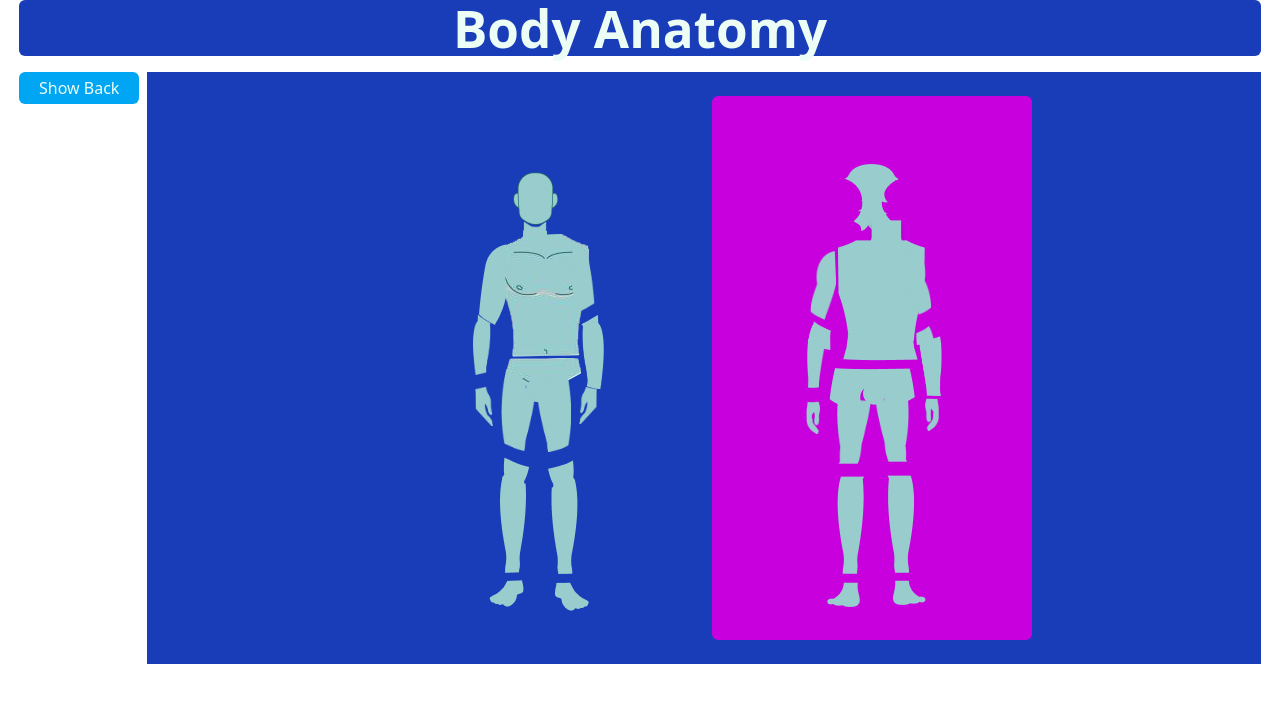
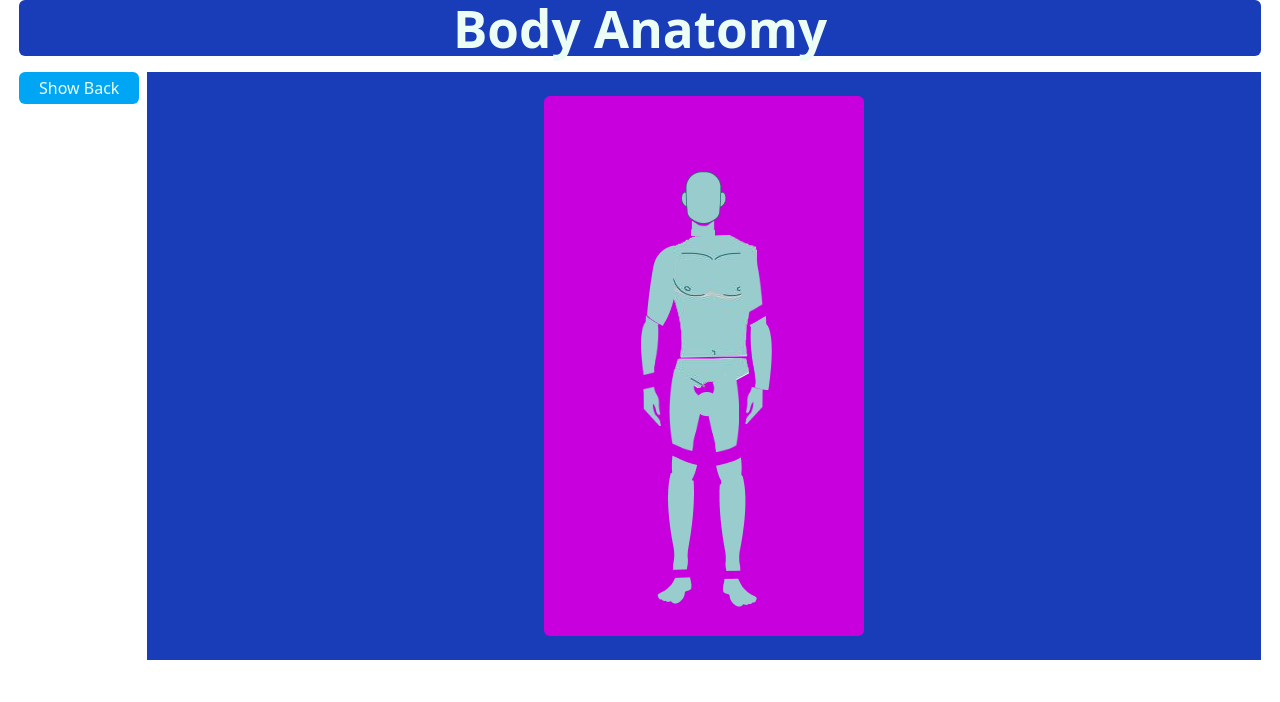
Before and after one commit to naderi-asem/body-anatomy, a React (Vite) app: page / in a window 1280 px wide. Shown: the top 702 px of the page. Built offline with nearby package versions, Linux system fonts and the light colour scheme.

Commit message:
add BodySide component to display selected side

```diff
--- a/src/App.jsx
+++ b/src/App.jsx
@@ -9,7 +9,7 @@ import Swal from 'sweetalert2';
 
 function App() {
 
-  const [side, setSide] = useState("front");
+  const [selectedSide, setSelectedSide] = useState("front");
   // const [selectedPart, setSelectedPart] = useState(null);
 
   const bodyParts = {
@@ -40,17 +40,17 @@ function App() {
     frontParts: [
       { id: 23, name: "Head", src: "./src/assets/manFront/head.png", partClass: "col-span-1 col-start-2 row-start-2 justify-items-center" },
       { id: 24, name: "Neck", src: "./src/assets/manFront/neck.png", partClass: "w-6 row-start-3 col-start-2 absolute left-[2.55rem] -top-[0.67rem]" },
-      { id: 25, name: "Chest", src: "./src/assets/manFront/chest.png", partClass: "row-start-3 col-start-2 absolute left-4.5 top-0.5" },
-      { id: 26, name: "FrontLowerBody", src: "./src/assets/manFront/frontLowerBody.png", partClass: "row-start-5 col-start-2  absolute -top-2.5 left-6" },
-      { id: 27, name: "Circle", src: "./src/assets/manFront/circle.png", partClass: "row-start-5 col-start-2 absolute left-[2.66rem] top-[0.55rem]" },
-      { id: 28, name: "RightArm", src: "./src/assets/manFront/rightArm.png", partClass: "row-start-3 col-start-2 absolute top-3 -left-1" },
-      { id: 29, name: "LeftArm", src: "./src/assets/manFront/leftArm.png", partClass: "w-6 row-start-3 col-start-2 absolute left-22 top-3" },
-      { id: 30, name: "RightForeArm", src: "./src/assets/manFront/rightForeArm.png", partClass: "w-4.5 row-start-4 col-start-2 absolute -left-2.5 top-3.5" },
-      { id: 31, name: "LeftForeArm", src: "./src/assets/manFront/leftForeArm.png", partClass: "w-[23px] row-start-4 col-start-3 absolute -left-[0.55rem] top-3.5" },
-      { id: 32, name: "RightHand", src: "./src/assets/manFront/rightHand.png", partClass: "w-4.5 row-start-5 col-start-2 absolute top-4.5 -left-2" },
-      { id: 33, name: "LeftHand", src: "./src/assets/manFront/leftHand.png", partClass: "w-4.5 row-start-5 col-start-3 absolute -left-2.5 top-4.5" },
-      { id: 34, name: "RightThigh", src: "./src/assets/manFront/rightThigh.png", partClass: "w-8.5 row-start-5 col-start-2 absolute left-4.5 top-0" },
-      { id: 35, name: "LeftThigh", src: "./src/assets/manFront/leftThigh.png", partClass: "w-8.5 row-start-5 col-start-2 absolute left-[3.4rem] top-0.5" },
+      { id: 25, name: "Chest", src: "./src/assets/manFront/chest.png", partClass: "row-start-3 col-start-2 absolute left-4.5 top-1" },
+      { id: 26, name: "FrontLowerBody", src: "./src/assets/manFront/frontLowerBody.png", partClass: "row-start-5 col-start-2  absolute -top-2 left-6" },
+      { id: 27, name: "Circle", src: "./src/assets/manFront/circle.png", partClass: "row-start-6 col-start-2 absolute left-[2.7rem] -top-[2.7rem]" },
+      { id: 28, name: "RightArm", src: "./src/assets/manFront/rightArm.png", partClass: "row-start-3 col-start-2 absolute top-3.5 -left-1" },
+      { id: 29, name: "LeftArm", src: "./src/assets/manFront/leftArm.png", partClass: "w-6 row-start-3 col-start-2 absolute left-22 top-3.5" },
+      { id: 30, name: "RightForeArm", src: "./src/assets/manFront/rightForeArm.png", partClass: "w-4.5 row-start-4 col-start-2 absolute -left-2.5 top-4" },
+      { id: 31, name: "LeftForeArm", src: "./src/assets/manFront/leftForeArm.png", partClass: "w-[23px] row-start-4 col-start-3 absolute -left-[0.55rem] top-4" },
+      { id: 32, name: "RightHand", src: "./src/assets/manFront/rightHand.png", partClass: "w-4.5 row-start-5 col-start-2 absolute top-5 -left-2" },
+      { id: 33, name: "LeftHand", src: "./src/assets/manFront/leftHand.png", partClass: "w-4.5 row-start-5 col-start-3 absolute -left-3 top-5" },
+      { id: 34, name: "RightThigh", src: "./src/assets/manFront/rightThigh.png", partClass: "w-8.5 row-start-5 col-start-2 absolute left-4.5 top-0.5" },
+      { id: 35, name: "LeftThigh", src: "./src/assets/manFront/leftThigh.png", partClass: "w-8.5 row-start-5 col-start-2 absolute left-[3.4rem] top-1" },
       { id: 36, name: "RightKnee", src: "./src/assets/manFront/rightKnee.png", partClass: "row-start-6 col-start-2 absolute left-[1.2rem] top-[1.3rem]" },
       { id: 37, name: "LeftKnee", src: "./src/assets/manFront/leftKnee.png", partClass: "w-8.5 row-start-6 col-start-2 absolute left-[4.08rem] top-[1.46rem]" },
       { id: 38, name: "RightLeg", src: "./src/assets/manFront/rightLeg.png", partClass: "row-start-6 col-start-2 absolute left-[1.07rem] top-[2.4rem]" },
@@ -61,7 +61,7 @@ function App() {
   }
 
   function onSideChange() {
-    setSide(prevSide => prevSide === "front" ? "back" : "front");
+    setSelectedSide(prevSide => prevSide === "front" ? "back" : "front");
   }
 
   function clickHandler(part) {
@@ -90,13 +90,13 @@ function App() {
           <SelectButton id={"backSide"} radioName={"bodySide"}>
             Back Body
           </SelectButton> */}
-          <SelectBodySideBtn onClick={onSideChange} side={side} />
+          <SelectBodySideBtn onClick={onSideChange} side={selectedSide} />
         </aside>
         <section
           className='grow  py-6 bg-blue-800 max-h-full'
         >
           <div className='w-full flex justify-center gap-4'>
-            <FrontBodyParts>
+            {/* <FrontBodyParts>
               {bodyParts.frontParts.map(part => <Part
                 key={part.id}
                 partSrc={part.src}
@@ -113,7 +113,10 @@ function App() {
                 partClass={part.partClass}
                 onClick={() => clickHandler(part)}
               />)}
-            </BackBodyParts>
+            </BackBodyParts> */}
+            {
+              selectedSide === "front" ? <BodySide sideParts={bodyParts.frontParts} onClick={clickHandler} /> : <BodySide sideParts={bodyParts.backParts} onClick={clickHandler} />
+            }
           </div>
         </section>
       </section>
@@ -122,3 +125,18 @@ function App() {
 }
 
 export default App;
+
+
+function BodySide({ sideParts, onClick }) {
+  return (
+    <div className="bg-fuchsia-600 min-h-[540px] rounded-md grid grid-cols-3 grid-rows-8 w-80 relative">
+      {sideParts.map(part => <Part
+        key={part.id}
+        partSrc={part.src}
+        partName={part.name}
+        partClass={part.partClass}
+        onClick={() => onClick(part)}
+      />)}
+    </div>
+  )
+}
--- a/src/components/backBodyParts/BackBodyParts.jsx
+++ b/src/components/backBodyParts/BackBodyParts.jsx
@@ -1,8 +1,6 @@
-import Part from "../part/Part";
-
 function BackBodyParts({ children }) {
     return (
-        <div className="bg-fuchsia-600 rounded-md grid grid-cols-3 grid-rows-8 w-80 relative">
+        <>
             {/* {backParts.map(part => <Part
              key={part.id}
              partSrc={part.src}
@@ -11,7 +9,7 @@ function BackBodyParts({ children }) {
              />)} */}
 
              {children}
-        </div>
+        </>
     );
 }
 
--- a/src/components/frontBodyParts/FrontBodyParts.jsx
+++ b/src/components/frontBodyParts/FrontBodyParts.jsx
@@ -1,10 +1,8 @@
-import Part from "../part/Part";
-
 function FrontBodyParts({ children }) {
     return (
-        <div className="bg-blue-800 grid grid-cols-3 grid-rows-8 w-80 relative">
+        <>
             {children}
-        </div>
+        </>
     );
 }
 
```
